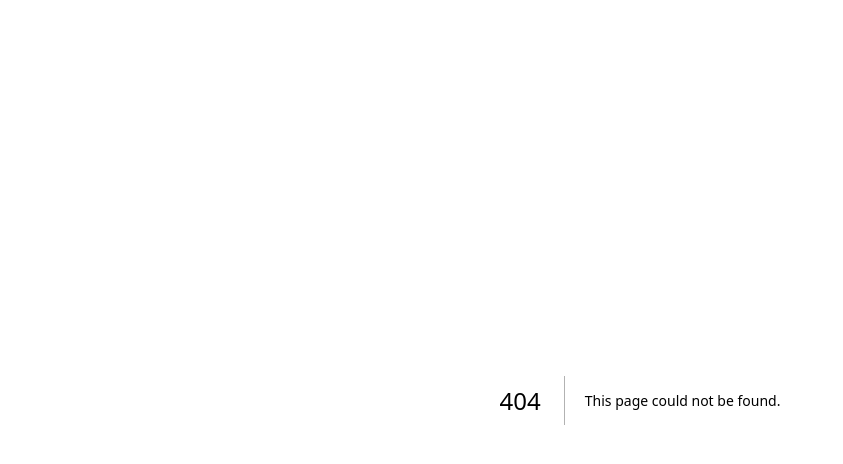
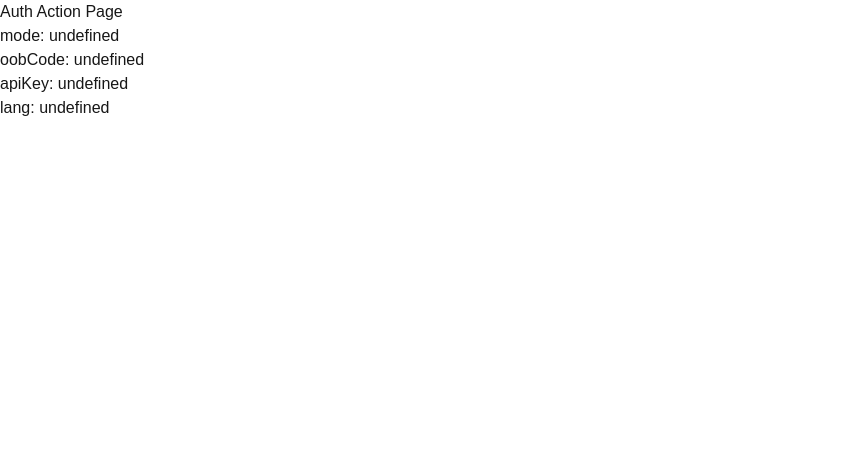
Before and after one commit to jameslovescoding/alien-carbon-next, a Next.js app: page /auth/action in a window 1280 px wide. Before the commit this address had no page. Shown: the top 464 px of the page, without its empty margins (0-843 px from the left). Built offline with nearby package versions, Linux system fonts and the light colour scheme.

Commit message:
added testing app router and auth/action page

```diff
--- /dev/null
+++ b/src/app/auth/action/page.tsx
@@ -0,0 +1,17 @@
+import { useParams } from "next/navigation";
+
+function AuthActionPage() {
+  const { mode, oobCode, apiKey, lang } = useParams();
+
+  return (
+    <div>
+      <h1>Auth Action Page</h1>
+      <p>mode: {String(mode)}</p>
+      <p>oobCode: {String(oobCode)}</p>
+      <p>apiKey: {String(apiKey)}</p>
+      <p>lang: {String(lang)}</p>
+    </div>
+  );
+}
+
+export default AuthActionPage;
```
